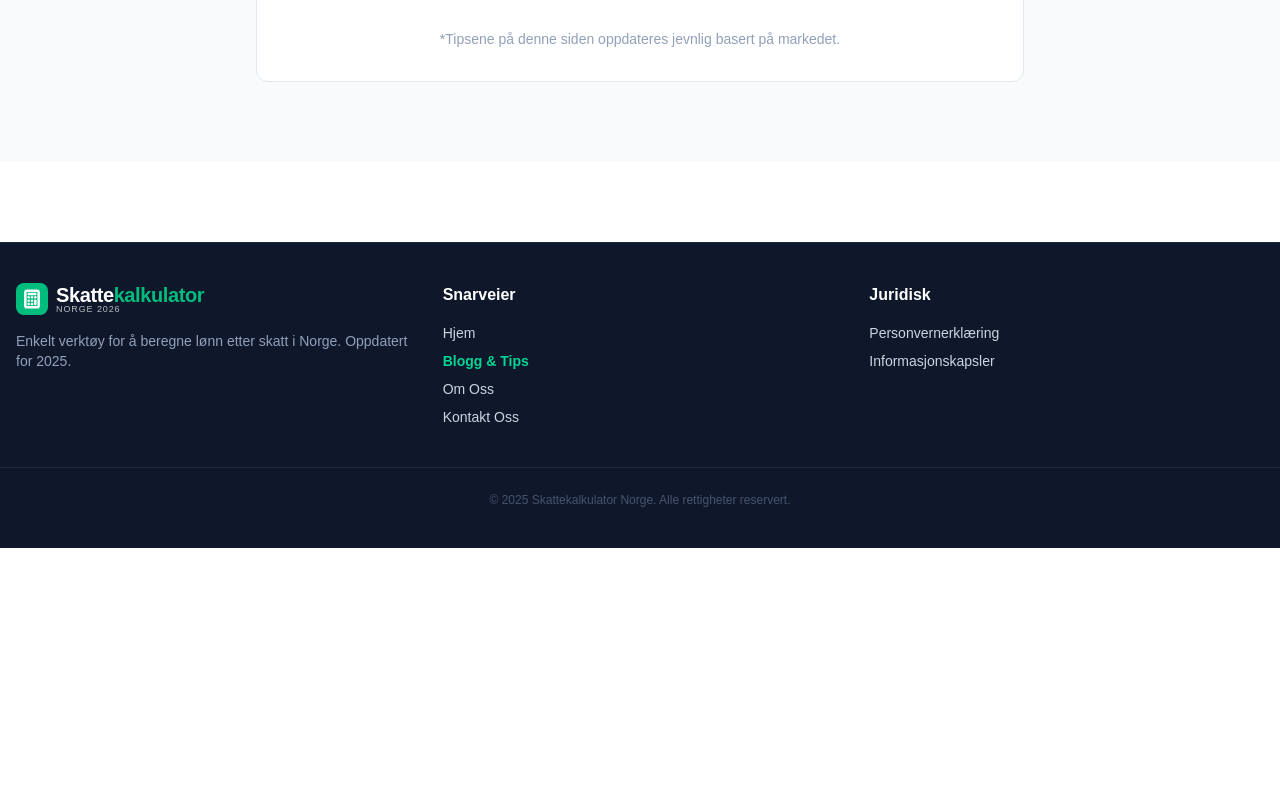
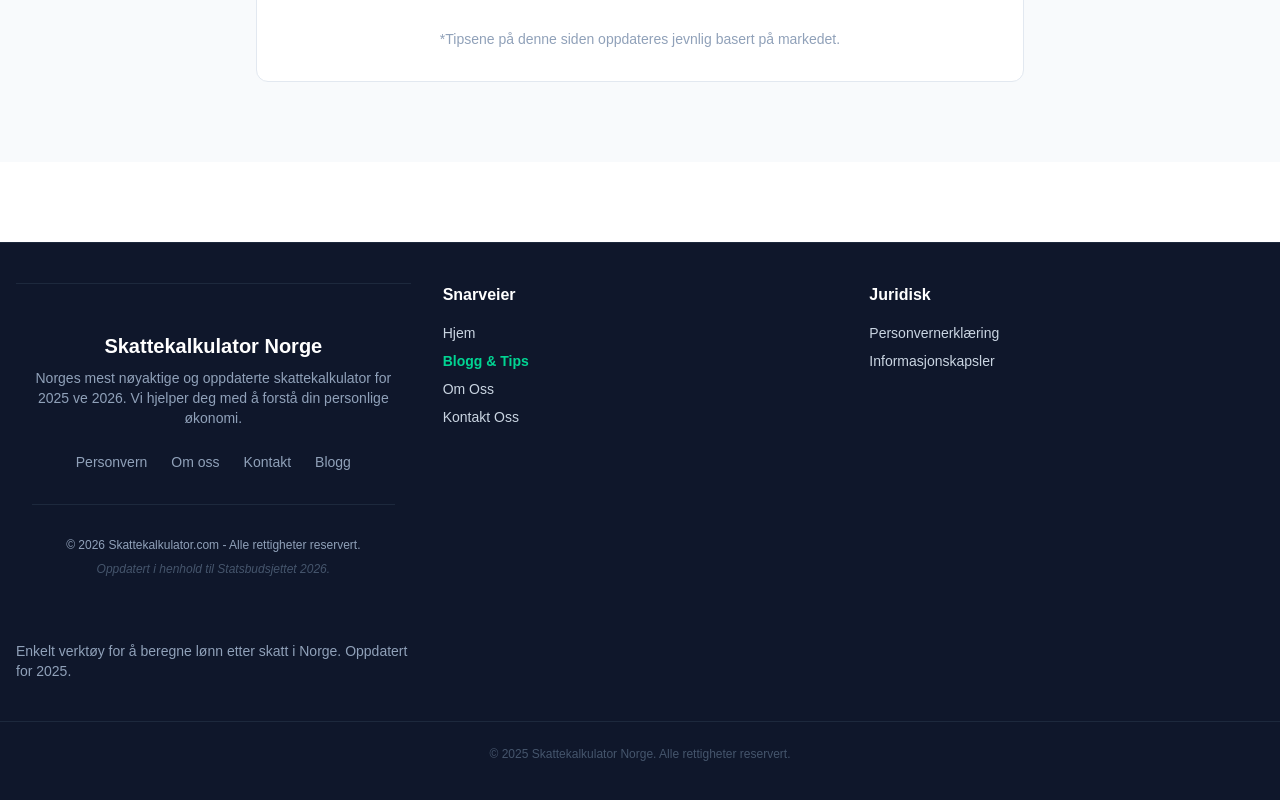
Before and after one commit to eyuphanbingol/norway-tax-calculator, a Next.js app: page /sparing in a window 1280 px wide. Shown: the part 948-1748 px from the top of the page. Before the commit the page ends 1496 px from the top, so only its background shows below. Built offline with nearby package versions, Linux system fonts and the light colour scheme.

Commit message:
Official 2026 Tax Engine and Deep SEO Content Integrated

```diff
--- a/src/components/Logo.jsx
+++ b/src/components/Logo.jsx
@@ -1,16 +1,30 @@
-import { Calculator } from 'lucide-react';
+export default function Footer() {
+  // Dinamik yıl: 2026'ya girince otomatik değişir ama biz şimdiden 2026 yapabiliriz
+  const currentYear = new Date().getFullYear() < 2026 ? 2026 : new Date().getFullYear();
 
-export default function Logo({ color = "text-white" }) {
   return (
-    <div className="flex items-center gap-2 font-bold tracking-tight" aria-label="Skattekalkulator Norge Logo">
-      <div className="bg-emerald-500 p-1.5 rounded-lg text-white" aria-hidden="true">
-        <Calculator size={20} strokeWidth={3} />
+    <footer className="bg-slate-900 text-slate-400 py-12 border-t border-slate-800">
+      <div className="container mx-auto px-4 text-center">
+        <div className="mb-6">
+          <h2 className="text-white font-bold text-xl mb-2">Skattekalkulator Norge</h2>
+          <p className="text-sm max-w-md mx-auto">
+            Norges mest nøyaktige og oppdaterte skattekalkulator for 2025 ve 2026.
+            Vi hjelper deg med å forstå din personlige økonomi.
+          </p>
+        </div>
+
+        <div className="flex justify-center gap-6 mb-8 text-sm font-medium">
+          <a href="/personvern" className="hover:text-emerald-400 transition">Personvern</a>
+          <a href="/om-oss" className="hover:text-emerald-400 transition">Om oss</a>
+          <a href="/kontakt" className="hover:text-emerald-400 transition">Kontakt</a>
+          <a href="/blog" className="hover:text-emerald-400 transition">Blogg</a>
+        </div>
+
+        <div className="pt-8 border-t border-slate-800 text-xs">
+          <p>© {currentYear} Skattekalkulator.com - Alle rettigheter reservert.</p>
+          <p className="mt-2 text-slate-600 italic">Oppdatert i henhold til Statsbudsjettet 2026.</p>
+        </div>
       </div>
-      <div className={`text-xl flex flex-col leading-none ${color}`}>
-        <span>Skatte<span className="text-emerald-500">kalkulator</span></span>
-        {/* SEO & MARKA: 2026 GÜNCELLEMESİ */}
-        <span className="text-[9px] opacity-70 uppercase tracking-widest font-medium">Norge 2026</span>
-      </div>
-    </div>
+    </footer>
   );
 }
--- a/src/data/news.json
+++ b/src/data/news.json
@@ -1,13 +1,7 @@
 [
   {
-    "title": "📉 Kronen er svak: Dette betyr det for ferien din",
-    "link": "https://www.norges-bank.no/",
-    "traffic": "Valuta",
-    "source": "Norges Bank"
-  },
-  {
-    "title": "💡 Guide: Elbil-avgifter i 2025: Hva betyr det for lommeboka di?",
-    "link": "/blog/elbil-avgifter-i-2025-blir-det-dyrere-a-kjore-7583",
+    "title": "💡 Guide: Katastrofen er her!",
+    "link": "/blog/nå-skjer-det---dagbladet-2012",
     "traffic": "Anbefalt",
     "source": "Blogg",
     "category": "Blogg"
@@ -25,23 +19,29 @@
     "source": "Skattekalkulator.com"
   },
   {
-    "title": "🏡 Boliglånsrenten: Bør du bytte bank nå?",
-    "link": "https://www.finansportalen.no/",
-    "traffic": "Finans",
-    "source": "Finansportalen"
+    "title": "📉 Kronen er svak: Dette betyr det for ferien din",
+    "link": "https://www.norges-bank.no/",
+    "traffic": "Valuta",
+    "source": "Norges Bank"
   },
   {
-    "title": "💡 Guide: Tabellkort eller Prosentkort? Hva lønner seg?",
-    "link": "/blog/tabellkort-vs-prosentkort-hva-er-best",
+    "title": "💡 Guide: Hvordan fungerer skattesystemet i Norge? (Full Guide)",
+    "link": "/blog/hvordan-fungerer-skattesystemet-i-norge",
     "traffic": "Anbefalt",
     "source": "Blogg",
     "category": "Blogg"
   },
   {
-    "title": "💡 Guide: Regjeringen kutter pantelotteri før jul – sjokkerende avgjørelse!",
-    "link": "/blog/har-gitt-nok-regjeringen-stopper-pantelotteriet-for-jul---nettavisen-1012",
+    "title": "💡 Guide: Skatteendringer 2026: Slik påvirkes din lønn",
+    "link": "/blog/skatteendringer-2026-guide",
     "traffic": "Anbefalt",
     "source": "Blogg",
     "category": "Blogg"
+  },
+  {
+    "title": "🏡 Boliglånsrenten: Bør du bytte bank nå?",
+    "link": "https://www.finansportalen.no/",
+    "traffic": "Finans",
+    "source": "Finansportalen"
   }
 ]
```
